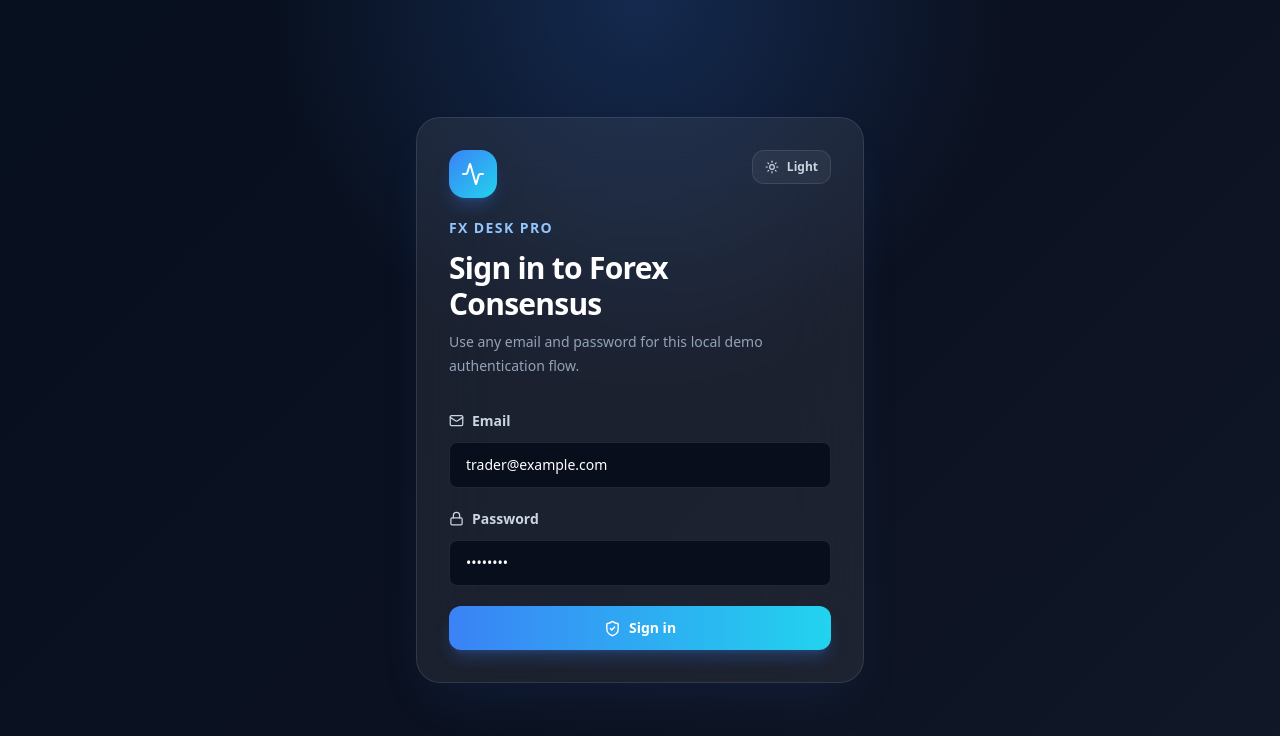
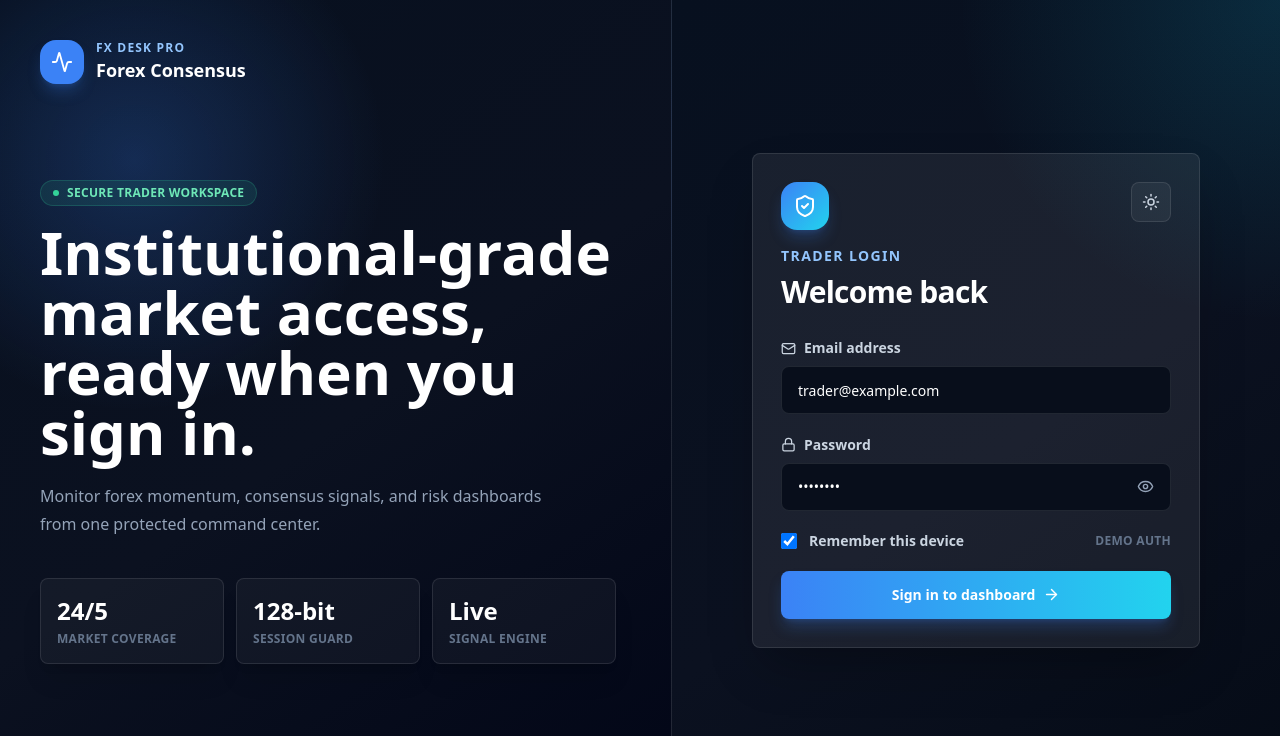
Before and after one commit to kafilahmed-aero/fx-desk-pro, a React (Vite) app: page /login in a window 1280 px wide. Shown: the top 736 px of the page. Built offline with nearby package versions, Linux system fonts and the light colour scheme.

Commit message:
login check and direct to login page if logged before

```diff
--- a/src/context/ThemeContext.jsx
+++ b/src/context/ThemeContext.jsx
@@ -1,7 +1,7 @@
-import { createContext, useContext, useEffect, useMemo, useState } from "react";
+import { useEffect, useMemo, useState } from "react";
+import { ThemeContext } from "./themeContextValue";
 
 const THEME_STORAGE_KEY = "forex-dashboard-theme";
-const ThemeContext = createContext(null);
 
 const getStoredTheme = () => {
   if (typeof window === "undefined") {
@@ -34,13 +34,3 @@ export function ThemeProvider({ children }) {
     <ThemeContext.Provider value={value}>{children}</ThemeContext.Provider>
   );
 }
-
-export function useTheme() {
-  const context = useContext(ThemeContext);
-
-  if (!context) {
-    throw new Error("useTheme must be used within ThemeProvider");
-  }
-
-  return context;
-}
--- /dev/null
+++ b/src/context/themeContextValue.js
@@ -0,0 +1,3 @@
+import { createContext } from "react";
+
+export const ThemeContext = createContext(null);
--- /dev/null
+++ b/src/context/useTheme.js
@@ -0,0 +1,12 @@
+import { useContext } from "react";
+import { ThemeContext } from "./themeContextValue";
+
+export function useTheme() {
+  const context = useContext(ThemeContext);
+
+  if (!context) {
+    throw new Error("useTheme must be used within ThemeProvider");
+  }
+
+  return context;
+}
--- a/src/pages/Dashboard.jsx
+++ b/src/pages/Dashboard.jsx
@@ -28,7 +28,7 @@ import {
   YAxis,
 } from "recharts";
 import PairCard from "../components/PairCard";
-import { useTheme } from "../context/ThemeContext";
+import { useTheme } from "../context/useTheme";
 import {
   getChartData,
   getForexPairs,
--- a/src/pages/Login.jsx
+++ b/src/pages/Login.jsx
@@ -1,13 +1,25 @@
 import { useState } from "react";
-import { Activity, Lock, Mail, Moon, ShieldCheck, Sun } from "lucide-react";
+import {
+  Activity,
+  ArrowRight,
+  Eye,
+  EyeOff,
+  Lock,
+  Mail,
+  Moon,
+  ShieldCheck,
+  Sun,
+} from "lucide-react";
 import { Navigate, useLocation, useNavigate } from "react-router-dom";
-import { useTheme } from "../context/ThemeContext";
+import { useTheme } from "../context/useTheme";
 import { login } from "../services/authService";
 
 function Login({ isAuthenticated, onLogin }) {
   const { isDark, toggleTheme } = useTheme();
   const [email, setEmail] = useState("trader@example.com");
   const [password, setPassword] = useState("password");
+  const [remember, setRemember] = useState(true);
+  const [showPassword, setShowPassword] = useState(false);
   const [error, setError] = useState("");
   const [isLoading, setIsLoading] = useState(false);
   const location = useLocation();
@@ -24,7 +36,7 @@ function Login({ isAuthenticated, onLogin }) {
     setIsLoading(true);
 
     try {
-      const user = await login({ email, password });
+      const user = await login({ email, password, remember });
       onLogin(user);
       navigate(redirectTo, { replace: true });
     } catch (loginError) {
@@ -35,68 +47,165 @@ function Login({ isAuthenticated, onLogin }) {
   };
 
   return (
-    <div className="flex min-h-screen items-center justify-center bg-[radial-gradient(circle_at_top,rgba(59,130,246,0.18),transparent_34%),linear-gradient(135deg,#f8fafc,#e2e8f0)] px-5 py-10 text-slate-950 transition-colors duration-300 dark:bg-[radial-gradient(circle_at_top,rgba(59,130,246,0.22),transparent_36%),linear-gradient(135deg,#07101f,#0B1120_55%,#111827)] dark:text-white">
-      <div className="animate-dashboard-in w-full max-w-md rounded-3xl border border-white/70 bg-white/80 p-6 shadow-2xl shadow-slate-200/70 backdrop-blur-2xl transition-colors duration-300 dark:border-white/10 dark:bg-white/[0.07] dark:shadow-blue-500/10 sm:p-8">
-        <div className="flex items-start justify-between gap-4">
+    <main className="min-h-screen overflow-hidden bg-[#050B16] text-white">
+      <div className="grid min-h-screen lg:grid-cols-[1.05fr_0.95fr]">
+        <section className="relative hidden border-r border-white/10 bg-[radial-gradient(circle_at_20%_20%,rgba(59,130,246,0.24),transparent_30%),linear-gradient(145deg,#07101f,#0B1120_52%,#020617)] p-10 lg:flex lg:flex-col">
+          <div className="flex items-center gap-3">
+            <div className="flex h-11 w-11 items-center justify-center rounded-2xl bg-blue-500 text-white shadow-lg shadow-blue-500/25">
+              <Activity size={22} />
+            </div>
             <div>
-        <div className="mb-5 flex h-12 w-12 items-center justify-center rounded-2xl bg-gradient-to-br from-blue-500 to-cyan-400 text-white shadow-lg shadow-blue-500/25">
-          <Activity size={24} />
-        </div>
-        <p className="text-sm font-semibold uppercase tracking-widest text-blue-500 dark:text-blue-300">
+              <p className="text-xs font-semibold uppercase tracking-widest text-blue-300">
                 FX Desk Pro
               </p>
-        <h1 className="mt-3 text-3xl font-bold tracking-tight text-slate-950 dark:text-white">
-          Sign in to Forex Consensus
+              <p className="text-lg font-bold">Forex Consensus</p>
+            </div>
+          </div>
+
+          <div className="flex flex-1 flex-col justify-center">
+            <p className="mb-4 inline-flex w-fit items-center gap-2 rounded-full border border-emerald-400/20 bg-emerald-400/10 px-3 py-1 text-xs font-bold uppercase tracking-wide text-emerald-300">
+              <span className="h-1.5 w-1.5 animate-pulse rounded-full bg-emerald-400"></span>
+              Secure trader workspace
+            </p>
+            <h1 className="max-w-xl text-5xl font-bold leading-tight text-white xl:text-6xl">
+              Institutional-grade market access, ready when you sign in.
             </h1>
+            <p className="mt-5 max-w-lg text-base leading-7 text-slate-400">
+              Monitor forex momentum, consensus signals, and risk dashboards
+              from one protected command center.
+            </p>
+
+            <div className="mt-10 grid max-w-xl grid-cols-3 gap-3">
+              {[
+                ["24/5", "Market coverage"],
+                ["128-bit", "Session guard"],
+                ["Live", "Signal engine"],
+              ].map(([value, label]) => (
+                <div
+                  key={label}
+                  className="rounded-lg border border-white/10 bg-white/[0.04] p-4 shadow-xl shadow-black/10"
+                >
+                  <p className="text-2xl font-bold text-white">{value}</p>
+                  <p className="mt-1 text-xs font-semibold uppercase tracking-wide text-slate-500">
+                    {label}
+                  </p>
+                </div>
+              ))}
+            </div>
+          </div>
+        </section>
+
+        <section className="flex min-h-screen items-center justify-center bg-[radial-gradient(circle_at_top_right,rgba(14,165,201,0.18),transparent_32%),linear-gradient(145deg,#07101f,#0B1120_56%,#050B16)] px-4 py-8 sm:px-6 lg:px-10">
+          <div className="w-full max-w-md animate-dashboard-in">
+            <div className="mb-8 flex items-center justify-between gap-4 lg:hidden">
+              <div className="flex min-w-0 items-center gap-3">
+                <div className="flex h-10 w-10 shrink-0 items-center justify-center rounded-2xl bg-blue-500 text-white shadow-lg shadow-blue-500/25">
+                  <Activity size={20} />
+                </div>
+                <div className="min-w-0">
+                  <p className="truncate text-xs font-semibold uppercase tracking-widest text-blue-300">
+                    FX Desk Pro
+                  </p>
+                  <p className="truncate text-base font-bold">
+                    Forex Consensus
+                  </p>
+                </div>
               </div>
               <button
                 type="button"
                 onClick={toggleTheme}
-            className="inline-flex items-center gap-2 rounded-xl border border-slate-200 bg-white/70 px-3 py-2 text-xs font-semibold text-slate-600 transition hover:border-blue-400/30 hover:bg-blue-500/10 hover:text-blue-500 dark:border-white/10 dark:bg-white/5 dark:text-slate-300 dark:hover:bg-blue-400/10 dark:hover:text-blue-300"
+                className="inline-flex h-10 w-10 shrink-0 items-center justify-center rounded-lg border border-white/10 bg-white/[0.05] text-slate-300 transition hover:bg-white/10 hover:text-white"
+                aria-label="Toggle theme"
               >
-            {isDark ? <Sun size={14} /> : <Moon size={14} />}
-            {isDark ? "Light" : "Dark"}
+                {isDark ? <Sun size={18} /> : <Moon size={18} />}
               </button>
             </div>
-        <p className="mt-2 text-sm leading-6 text-slate-500 dark:text-slate-400">
-          Use any email and password for this local demo authentication flow.
+
+            <div className="rounded-lg border border-white/10 bg-white/[0.07] p-5 shadow-2xl shadow-black/30 backdrop-blur-2xl sm:p-7">
+              <div className="mb-7 flex items-start justify-between gap-4">
+                <div>
+                  <div className="mb-4 hidden h-12 w-12 items-center justify-center rounded-2xl bg-gradient-to-br from-blue-500 to-cyan-400 text-white shadow-lg shadow-blue-500/25 lg:flex">
+                    <ShieldCheck size={24} />
+                  </div>
+                  <p className="text-sm font-semibold uppercase tracking-widest text-blue-300">
+                    Trader login
                   </p>
+                  <h2 className="mt-2 text-3xl font-bold tracking-tight text-white">
+                    Welcome back
+                  </h2>
+                </div>
+                <button
+                  type="button"
+                  onClick={toggleTheme}
+                  className="hidden h-10 w-10 shrink-0 items-center justify-center rounded-lg border border-white/10 bg-white/[0.05] text-slate-300 transition hover:bg-white/10 hover:text-white lg:inline-flex"
+                  aria-label="Toggle theme"
+                >
+                  {isDark ? <Sun size={18} /> : <Moon size={18} />}
+                </button>
+              </div>
 
-        <form className="mt-8 space-y-5" onSubmit={handleSubmit}>
+              <form className="space-y-5" onSubmit={handleSubmit}>
                 <div>
                   <label
-              className="inline-flex items-center gap-2 text-sm font-semibold text-slate-600 dark:text-slate-300"
+                    className="mb-2 inline-flex items-center gap-2 text-sm font-semibold text-slate-300"
                     htmlFor="email"
                   >
                     <Mail size={15} />
-              Email
+                    Email address
                   </label>
                   <input
                     id="email"
                     type="email"
                     value={email}
                     onChange={(event) => setEmail(event.target.value)}
-              className="mt-2 w-full rounded-lg border border-slate-200 bg-slate-50 px-4 py-3 text-sm text-slate-950 outline-none transition focus:border-blue-400 focus:ring-2 focus:ring-blue-400/20 dark:border-white/10 dark:bg-[#080E1B] dark:text-white"
+                    className="h-12 w-full rounded-lg border border-white/10 bg-[#080E1B] px-4 text-sm text-white outline-none transition placeholder:text-slate-600 focus:border-blue-400 focus:ring-2 focus:ring-blue-400/20"
                     placeholder="trader@example.com"
+                    autoComplete="email"
                   />
                 </div>
 
                 <div>
                   <label
-              className="inline-flex items-center gap-2 text-sm font-semibold text-slate-600 dark:text-slate-300"
+                    className="mb-2 inline-flex items-center gap-2 text-sm font-semibold text-slate-300"
                     htmlFor="password"
                   >
                     <Lock size={15} />
                     Password
                   </label>
+                  <div className="relative">
                     <input
                       id="password"
-              type="password"
+                      type={showPassword ? "text" : "password"}
                       value={password}
                       onChange={(event) => setPassword(event.target.value)}
-              className="mt-2 w-full rounded-lg border border-slate-200 bg-slate-50 px-4 py-3 text-sm text-slate-950 outline-none transition focus:border-blue-400 focus:ring-2 focus:ring-blue-400/20 dark:border-white/10 dark:bg-[#080E1B] dark:text-white"
+                      className="h-12 w-full rounded-lg border border-white/10 bg-[#080E1B] px-4 pr-12 text-sm text-white outline-none transition placeholder:text-slate-600 focus:border-blue-400 focus:ring-2 focus:ring-blue-400/20"
                       placeholder="Enter password"
+                      autoComplete="current-password"
                     />
+                    <button
+                      type="button"
+                      onClick={() => setShowPassword((current) => !current)}
+                      className="absolute right-2 top-1/2 inline-flex h-9 w-9 -translate-y-1/2 items-center justify-center rounded-lg text-slate-400 transition hover:bg-white/10 hover:text-white"
+                      aria-label={showPassword ? "Hide password" : "Show password"}
+                    >
+                      {showPassword ? <EyeOff size={17} /> : <Eye size={17} />}
+                    </button>
+                  </div>
+                </div>
+
+                <div className="flex items-center justify-between gap-3">
+                  <label className="inline-flex min-w-0 items-center gap-3 text-sm font-semibold text-slate-300">
+                    <input
+                      type="checkbox"
+                      checked={remember}
+                      onChange={(event) => setRemember(event.target.checked)}
+                      className="h-4 w-4 rounded border-white/20 bg-[#080E1B] text-blue-500 focus:ring-blue-400/30"
+                    />
+                    Remember this device
+                  </label>
+                  <span className="text-xs font-semibold uppercase tracking-wide text-slate-500">
+                    Demo auth
+                  </span>
                 </div>
 
                 {error ? (
@@ -108,7 +217,7 @@ function Login({ isAuthenticated, onLogin }) {
                 <button
                   type="submit"
                   disabled={isLoading}
-            className="inline-flex w-full items-center justify-center gap-2 rounded-xl bg-gradient-to-r from-blue-500 to-cyan-400 px-4 py-3 text-sm font-bold text-white shadow-lg shadow-blue-500/25 transition hover:-translate-y-0.5 hover:shadow-blue-500/40 disabled:cursor-not-allowed disabled:opacity-70"
+                  className="inline-flex h-12 w-full items-center justify-center gap-2 rounded-lg bg-gradient-to-r from-blue-500 to-cyan-400 px-4 text-sm font-bold text-white shadow-lg shadow-blue-500/25 transition hover:-translate-y-0.5 hover:shadow-blue-500/40 disabled:cursor-not-allowed disabled:opacity-70"
                 >
                   {isLoading ? (
                     <>
@@ -117,14 +226,17 @@ function Login({ isAuthenticated, onLogin }) {
                     </>
                   ) : (
                     <>
-                <ShieldCheck size={17} />
-                Sign in
+                      Sign in to dashboard
+                      <ArrowRight size={17} />
                     </>
                   )}
                 </button>
               </form>
             </div>
           </div>
+        </section>
+      </div>
+    </main>
   );
 }
 
--- a/src/services/authService.js
+++ b/src/services/authService.js
@@ -1,4 +1,5 @@
 const AUTH_STORAGE_KEY = "forex-dashboard-auth";
+const AUTH_SESSION_KEY = "forex-dashboard-session-auth";
 const AUTH_DELAY = 700;
 
 const fakeUser = {
@@ -11,25 +12,50 @@ const delay = (callback) =>
     window.setTimeout(() => resolve(callback()), AUTH_DELAY);
   });
 
-export const login = ({ email, password }) =>
+const getStorage = (remember) => (remember ? window.localStorage : window.sessionStorage);
+
+const parseStoredUser = (storedUser) => {
+  if (!storedUser) {
+    return null;
+  }
+
+  try {
+    return JSON.parse(storedUser);
+  } catch {
+    return null;
+  }
+};
+
+export const login = ({ email, password, remember = true }) =>
   delay(() => {
-    if (!email || !password) {
+    const trimmedEmail = email.trim();
+
+    if (!trimmedEmail || !password) {
       throw new Error("Email and password are required.");
     }
 
-    const user = { ...fakeUser, email };
-    window.localStorage.setItem(AUTH_STORAGE_KEY, JSON.stringify(user));
+    const user = { ...fakeUser, email: trimmedEmail };
+    window.localStorage.removeItem(AUTH_STORAGE_KEY);
+    window.sessionStorage.removeItem(AUTH_SESSION_KEY);
+    getStorage(remember).setItem(
+      remember ? AUTH_STORAGE_KEY : AUTH_SESSION_KEY,
+      JSON.stringify(user)
+    );
 
     return user;
   });
 
 export const logout = () => {
   window.localStorage.removeItem(AUTH_STORAGE_KEY);
+  window.sessionStorage.removeItem(AUTH_SESSION_KEY);
 };
 
 export const getCurrentUser = () => {
-  const storedUser = window.localStorage.getItem(AUTH_STORAGE_KEY);
-  return storedUser ? JSON.parse(storedUser) : null;
+  const storedUser =
+    window.localStorage.getItem(AUTH_STORAGE_KEY) ||
+    window.sessionStorage.getItem(AUTH_SESSION_KEY);
+
+  return parseStoredUser(storedUser);
 };
 
 export const isAuthenticated = () => Boolean(getCurrentUser());
```
Also changed, not shown: src/App.jsx (+10 -6 lines). Lines whose indentation alone changed are shown as unchanged.
